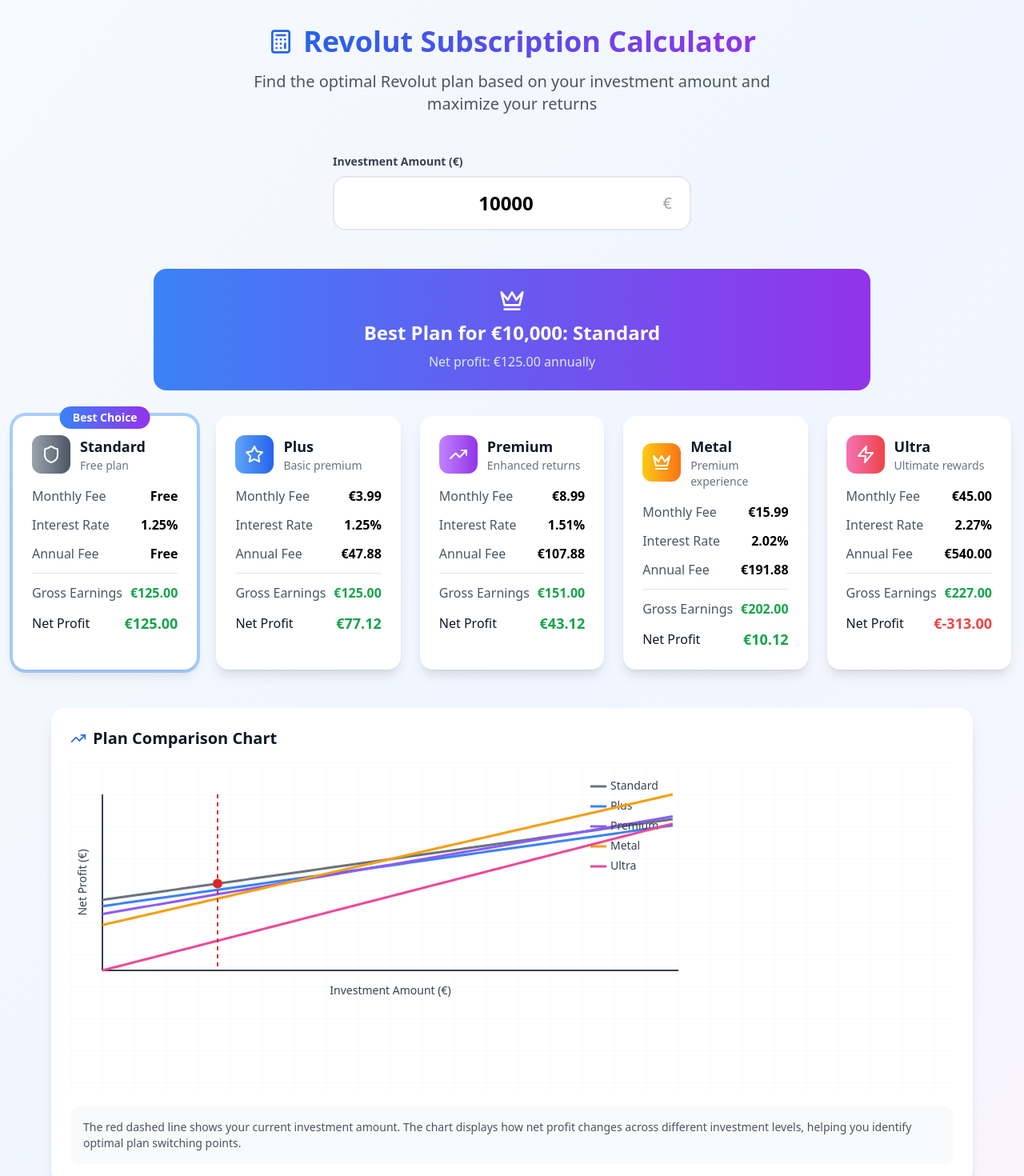
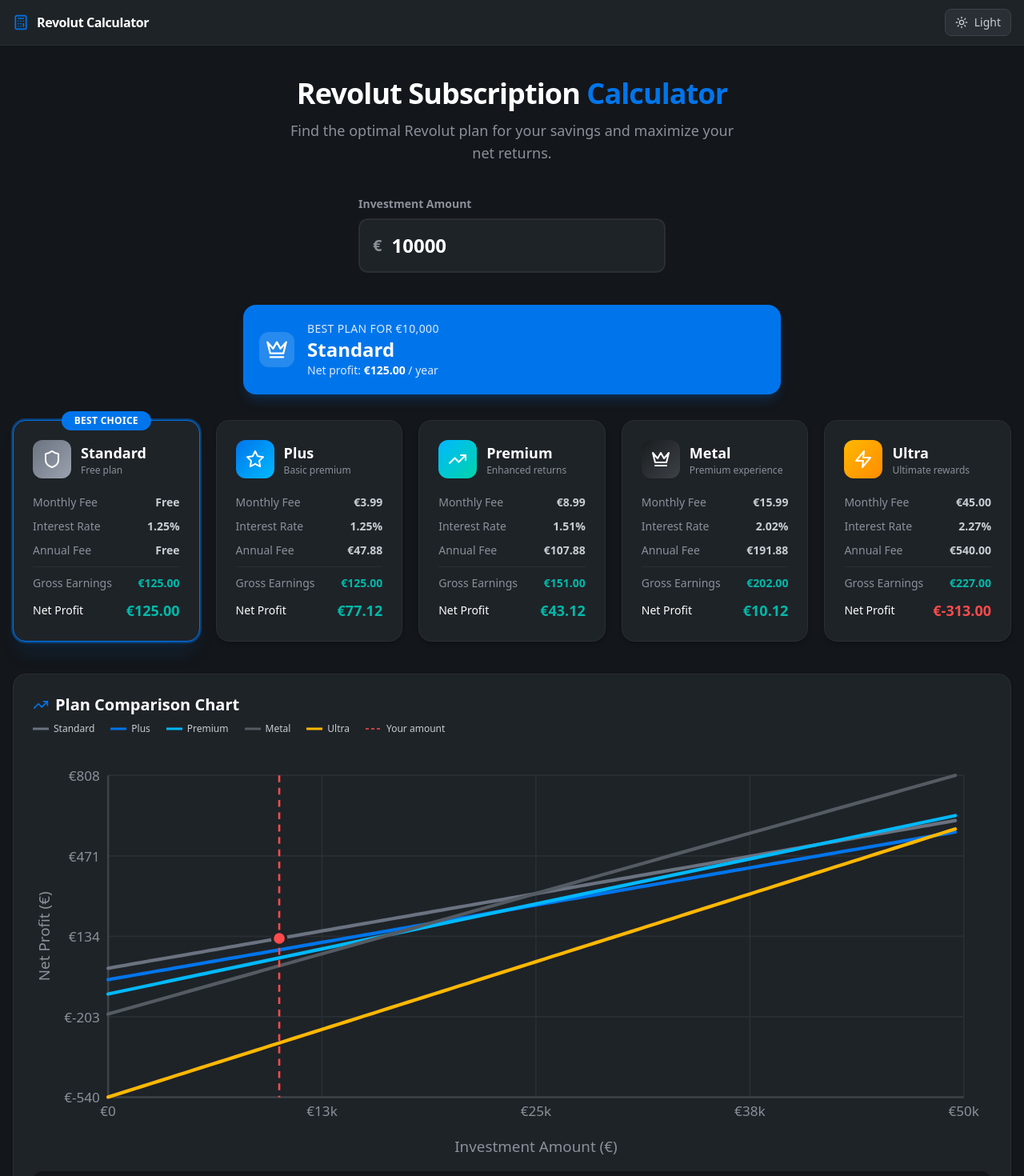
Before and after one commit to juanjecilla/revolut-interest-calculator-bolt, a React (Vite) app: page / in a window 1280 px wide. Shown: the top 1470 px of the page at 80% size. Built offline with nearby package versions, Linux system fonts and the light colour scheme.

Commit message:
Updated App.tsx

```diff
--- a/src/App.tsx
+++ b/src/App.tsx
@@ -1,12 +1,13 @@
-import React, { useState, useMemo } from 'react';
-import { TrendingUp, Calculator, Crown, Star, Zap, Shield } from 'lucide-react';
+import React, { useState, useMemo, useEffect } from 'react';
+import { TrendingUp, Calculator, Crown, Star, Zap, Shield, Sun, Moon } from 'lucide-react';
 
 interface Plan {
   name: string;
   monthlyFee: number;
   interestRate: number;
   icon: React.ReactNode;
-  color: string;
+  gradient: string;
+  accentColor: string;
   description: string;
 }
 
@@ -16,7 +17,8 @@ const plans: Plan[] = [
     monthlyFee: 0,
     interestRate: 1.25,
     icon: <Shield className="w-6 h-6" />,
-    color: 'from-gray-400 to-gray-600',
+    gradient: 'from-[#6B7280] to-[#9CA3AF]',
+    accentColor: '#6B7280',
     description: 'Free plan'
   },
   {
@@ -24,7 +26,8 @@ const plans: Plan[] = [
     monthlyFee: 3.99,
     interestRate: 1.25,
     icon: <Star className="w-6 h-6" />,
-    color: 'from-blue-400 to-blue-600',
+    gradient: 'from-[#0075EB] to-[#00B9FF]',
+    accentColor: '#0075EB',
     description: 'Basic premium'
   },
   {
@@ -32,7 +35,8 @@ const plans: Plan[] = [
     monthlyFee: 8.99,
     interestRate: 1.51,
     icon: <TrendingUp className="w-6 h-6" />,
-    color: 'from-purple-400 to-purple-600',
+    gradient: 'from-[#00B9FF] to-[#00D4AA]',
+    accentColor: '#00B9FF',
     description: 'Enhanced returns'
   },
   {
@@ -40,7 +44,8 @@ const plans: Plan[] = [
     monthlyFee: 15.99,
     interestRate: 2.02,
     icon: <Crown className="w-6 h-6" />,
-    color: 'from-yellow-400 to-orange-500',
+    gradient: 'from-[#191C1F] to-[#3D4247]',
+    accentColor: '#191C1F',
     description: 'Premium experience'
   },
   {
@@ -48,7 +53,8 @@ const plans: Plan[] = [
     monthlyFee: 45,
     interestRate: 2.27,
     icon: <Zap className="w-6 h-6" />,
-    color: 'from-pink-400 to-red-500',
+    gradient: 'from-[#FFB800] to-[#FF8C00]',
+    accentColor: '#FFB800',
     description: 'Ultimate rewards'
   }
 ];
@@ -65,65 +71,69 @@ function findBestPlan(amount: number): Plan {
   );
 }
 
-function PlanCard({ plan, amount, isBest }: { plan: Plan; amount: number; isBest: boolean }) {
+function PlanCard({ plan, amount, isBest, dark }: { plan: Plan; amount: number; isBest: boolean; dark: boolean }) {
   const grossEarnings = (amount * plan.interestRate) / 100;
   const annualFee = plan.monthlyFee * 12;
   const netProfit = grossEarnings - annualFee;
 
   return (
-    <div className={`relative p-6 rounded-2xl shadow-lg transition-all duration-300 transform hover:scale-105 ${
+    <div className={`relative p-6 rounded-2xl shadow-md transition-all duration-300 transform hover:scale-105 border ${
       isBest
-        ? 'bg-white ring-4 ring-blue-400 ring-opacity-50 shadow-2xl'
-        : 'bg-white hover:shadow-xl'
+        ? dark
+          ? 'bg-[#1E2328] border-[#0075EB] ring-2 ring-[#0075EB]/40 shadow-xl shadow-[#0075EB]/10'
+          : 'bg-white border-[#0075EB] ring-2 ring-[#0075EB]/30 shadow-xl shadow-[#0075EB]/10'
+        : dark
+          ? 'bg-[#1E2328] border-[#2A2F35] hover:shadow-lg hover:shadow-black/20'
+          : 'bg-white border-gray-100 hover:shadow-lg'
     }`}>
       {isBest && (
         <div className="absolute -top-3 left-1/2 transform -translate-x-1/2">
-          <div className="bg-gradient-to-r from-blue-500 to-purple-600 text-white px-4 py-1 rounded-full text-sm font-semibold">
+          <div className="bg-[#0075EB] text-white px-4 py-1 rounded-full text-xs font-semibold tracking-wide uppercase">
             Best Choice
           </div>
         </div>
       )}
 
-      <div className="flex items-center space-x-3 mb-4">
-        <div className={`p-3 rounded-xl bg-gradient-to-r ${plan.color} text-white`}>
+      <div className="flex items-center space-x-3 mb-5">
+        <div className={`p-3 rounded-xl bg-gradient-to-br ${plan.gradient} text-white shadow-sm`}>
           {plan.icon}
         </div>
         <div>
-          <h3 className="text-lg font-bold text-gray-900">{plan.name}</h3>
-          <p className="text-sm text-gray-500">{plan.description}</p>
+          <h3 className={`text-lg font-bold ${dark ? 'text-white' : 'text-[#191C1F]'}`}>{plan.name}</h3>
+          <p className={`text-xs ${dark ? 'text-[#8B9099]' : 'text-[#6B7280]'}`}>{plan.description}</p>
         </div>
       </div>
 
-      <div className="space-y-3">
+      <div className="space-y-2.5">
         <div className="flex justify-between items-center">
-          <span className="text-gray-600">Monthly Fee</span>
-          <span className="font-semibold">
+          <span className={`text-sm ${dark ? 'text-[#8B9099]' : 'text-[#6B7280]'}`}>Monthly Fee</span>
+          <span className={`text-sm font-semibold ${dark ? 'text-[#C8CDD3]' : 'text-[#191C1F]'}`}>
             {plan.monthlyFee === 0 ? 'Free' : `€${plan.monthlyFee.toFixed(2)}`}
           </span>
         </div>
 
         <div className="flex justify-between items-center">
-          <span className="text-gray-600">Interest Rate</span>
-          <span className="font-semibold">{plan.interestRate}%</span>
+          <span className={`text-sm ${dark ? 'text-[#8B9099]' : 'text-[#6B7280]'}`}>Interest Rate</span>
+          <span className={`text-sm font-semibold ${dark ? 'text-[#C8CDD3]' : 'text-[#191C1F]'}`}>{plan.interestRate}%</span>
         </div>
 
         <div className="flex justify-between items-center">
-          <span className="text-gray-600">Annual Fee</span>
-          <span className="font-semibold">
+          <span className={`text-sm ${dark ? 'text-[#8B9099]' : 'text-[#6B7280]'}`}>Annual Fee</span>
+          <span className={`text-sm font-semibold ${dark ? 'text-[#C8CDD3]' : 'text-[#191C1F]'}`}>
             {annualFee === 0 ? 'Free' : `€${annualFee.toFixed(2)}`}
           </span>
         </div>
 
-        <hr className="my-3" />
+        <hr className={`my-2 ${dark ? 'border-[#2A2F35]' : 'border-gray-100'}`} />
 
         <div className="flex justify-between items-center">
-          <span className="text-gray-600">Gross Earnings</span>
-          <span className="font-semibold text-green-600">€{grossEarnings.toFixed(2)}</span>
+          <span className={`text-sm ${dark ? 'text-[#8B9099]' : 'text-[#6B7280]'}`}>Gross Earnings</span>
+          <span className="text-sm font-semibold text-[#00B9A9]">€{grossEarnings.toFixed(2)}</span>
         </div>
 
         <div className="flex justify-between items-center">
-          <span className="text-gray-900 font-medium">Net Profit</span>
-          <span className={`font-bold text-lg ${netProfit >= 0 ? 'text-green-600' : 'text-red-500'}`}>
+          <span className={`text-sm font-medium ${dark ? 'text-white' : 'text-[#191C1F]'}`}>Net Profit</span>
+          <span className={`font-bold text-lg ${netProfit >= 0 ? 'text-[#00B9A9]' : 'text-[#FF4B4B]'}`}>
             €{netProfit.toFixed(2)}
           </span>
         </div>
@@ -132,7 +142,9 @@ function PlanCard({ plan, amount, isBest }: { plan: Plan; amount: number; isBest
   );
 }
 
-function ComparisonChart({ amount }: { amount: number }) {
+const PLAN_COLORS = ['#6B7280', '#0075EB', '#00B9FF', '#555B63', '#FFB800'];
+
+function ComparisonChart({ amount, dark }: { amount: number; dark: boolean }) {
   const maxAmount = Math.max(amount * 1.5, 50000);
   const points = 100;
   const step = maxAmount / points;
@@ -147,44 +159,105 @@ function ComparisonChart({ amount }: { amount: number }) {
 
   const maxProfit = Math.max(...chartData.map(d => Math.max(...d.profits)));
   const minProfit = Math.min(...chartData.map(d => Math.min(...d.profits)));
-  const profitRange = maxProfit - minProfit;
+  const profitRange = maxProfit - minProfit || 1;
 
   const svgHeight = 300;
-  const svgWidth = 800;
-  const padding = 40;
+  const svgWidth = 700;
+  const paddingLeft = 55;
+  const paddingRight = 20;
+  const paddingTop = 20;
+  const paddingBottom = 45;
 
   function getY(profit: number) {
-    return svgHeight - padding - ((profit - minProfit) / profitRange) * (svgHeight - 2 * padding);
+    return svgHeight - paddingBottom - ((profit - minProfit) / profitRange) * (svgHeight - paddingTop - paddingBottom);
   }
 
-  function getX(amount: number) {
-    return padding + (amount / maxAmount) * (svgWidth - 2 * padding);
+  function getX(amt: number) {
+    return paddingLeft + (amt / maxAmount) * (svgWidth - paddingLeft - paddingRight);
   }
 
+  const gridColor = dark ? '#2A2F35' : '#F1F5F9';
+  const axisColor = dark ? '#3D4247' : '#CBD5E1';
+  const labelColor = dark ? '#8B9099' : '#6B7280';
+
+  const yTicks = 5;
+  const yTickValues = Array.from({ length: yTicks }, (_, i) =>
+    minProfit + (i / (yTicks - 1)) * profitRange
+  );
+
+  const xTicks = 5;
+  const xTickValues = Array.from({ length: xTicks }, (_, i) =>
+    (i / (xTicks - 1)) * maxAmount
+  );
+
   return (
-    <div className="bg-white p-6 rounded-2xl shadow-lg">
-      <h3 className="text-xl font-bold text-gray-900 mb-4 flex items-center">
-        <TrendingUp className="w-5 h-5 mr-2 text-blue-600" />
+    <div className={`p-6 rounded-2xl shadow-md border ${dark ? 'bg-[#1E2328] border-[#2A2F35]' : 'bg-white border-gray-100'}`}>
+      <h3 className={`text-xl font-bold mb-2 flex items-center gap-2 ${dark ? 'text-white' : 'text-[#191C1F]'}`}>
+        <TrendingUp className="w-5 h-5 text-[#0075EB]" />
         Plan Comparison Chart
       </h3>
 
+      {/* Legend above chart */}
+      <div className="flex flex-wrap gap-x-5 gap-y-2 mb-4">
+        {plans.map((plan, i) => (
+          <div key={plan.name} className="flex items-center gap-1.5">
+            <svg width="20" height="10" className="flex-shrink-0">
+              <line x1="0" y1="5" x2="20" y2="5" stroke={PLAN_COLORS[i]} strokeWidth="3" strokeLinecap="round" />
+            </svg>
+            <span className={`text-xs font-medium ${dark ? 'text-[#C8CDD3]' : 'text-[#374151]'}`}>{plan.name}</span>
+          </div>
+        ))}
+        <div className="flex items-center gap-1.5">
+          <svg width="20" height="10" className="flex-shrink-0">
+            <line x1="0" y1="5" x2="20" y2="5" stroke="#FF4B4B" strokeWidth="1.5" strokeDasharray="4,3" />
+          </svg>
+          <span className={`text-xs font-medium ${dark ? 'text-[#C8CDD3]' : 'text-[#374151]'}`}>Your amount</span>
+        </div>
+      </div>
+
       <div className="overflow-x-auto">
-        <svg width={svgWidth} height={svgHeight} className="w-full h-auto">
-          {/* Grid lines */}
-          <defs>
-            <pattern id="grid" width="40" height="40" patternUnits="userSpaceOnUse">
-              <path d="M 40 0 L 0 0 0 40" fill="none" stroke="#f1f5f9" strokeWidth="1"/>
-            </pattern>
-          </defs>
-          <rect width="100%" height="100%" fill="url(#grid)" />
+        <svg width={svgWidth} height={svgHeight} className="w-full h-auto" viewBox={`0 0 ${svgWidth} ${svgHeight}`}>
+          {/* Horizontal grid lines */}
+          {yTickValues.map((val, i) => (
+            <g key={i}>
+              <line
+                x1={paddingLeft} y1={getY(val)}
+                x2={svgWidth - paddingRight} y2={getY(val)}
+                stroke={gridColor} strokeWidth="1"
+              />
+              <text
+                x={paddingLeft - 6} y={getY(val) + 4}
+                textAnchor="end" fontSize="10" fill={labelColor}
+              >
+                €{val >= 1000 ? `${(val / 1000).toFixed(1)}k` : val.toFixed(0)}
+              </text>
+            </g>
+          ))}
+
+          {/* Vertical grid lines */}
+          {xTickValues.map((val, i) => (
+            <g key={i}>
+              <line
+                x1={getX(val)} y1={paddingTop}
+                x2={getX(val)} y2={svgHeight - paddingBottom}
+                stroke={gridColor} strokeWidth="1"
+              />
+              <text
+                x={getX(val)} y={svgHeight - paddingBottom + 14}
+                textAnchor="middle" fontSize="10" fill={labelColor}
+              >
+                {val >= 1000 ? `€${(val / 1000).toFixed(0)}k` : `€${val.toFixed(0)}`}
+              </text>
+            </g>
+          ))}
 
           {/* Axes */}
-          <line x1={padding} y1={svgHeight - padding} x2={svgWidth - padding} y2={svgHeight - padding}
-                stroke="#374151" strokeWidth="2" />
-          <line x1={padding} y1={padding} x2={padding} y2={svgHeight - padding}
-                stroke="#374151" strokeWidth="2" />
+          <line x1={paddingLeft} y1={svgHeight - paddingBottom} x2={svgWidth - paddingRight} y2={svgHeight - paddingBottom}
+            stroke={axisColor} strokeWidth="1.5" />
+          <line x1={paddingLeft} y1={paddingTop} x2={paddingLeft} y2={svgHeight - paddingBottom}
+            stroke={axisColor} strokeWidth="1.5" />
 
-          {/* Plot lines for each plan */}
+          {/* Plan lines */}
           {plans.map((plan, planIndex) => {
             const pathData = chartData.map((point, i) => {
               const x = getX(point.amount);
@@ -192,59 +265,54 @@ function ComparisonChart({ amount }: { amount: number }) {
               return `${i === 0 ? 'M' : 'L'} ${x} ${y}`;
             }).join(' ');
 
-            const colors = ['#6b7280', '#3b82f6', '#8b5cf6', '#f59e0b', '#ec4899'];
-
             return (
-              <g key={plan.name}>
               <path
+                key={plan.name}
                 d={pathData}
                 fill="none"
-                  stroke={colors[planIndex]}
-                  strokeWidth="3"
-                  className="drop-shadow-sm"
+                stroke={PLAN_COLORS[planIndex]}
+                strokeWidth="2.5"
+                strokeLinejoin="round"
+                strokeLinecap="round"
               />
-                {/* Legend */}
-                <g transform={`translate(${svgWidth - 150}, ${20 + planIndex * 25})`}>
-                  <line x1="0" y1="10" x2="20" y2="10" stroke={colors[planIndex]} strokeWidth="3" />
-                  <text x="25" y="14" className="text-sm font-medium" fill="#374151">{plan.name}</text>
-                </g>
-              </g>
             );
           })}
 
           {/* Current amount indicator */}
           <line
-            x1={getX(amount)}
-            y1={padding}
-            x2={getX(amount)}
-            y2={svgHeight - padding}
-            stroke="#dc2626"
-            strokeWidth="2"
-            strokeDasharray="5,5"
+            x1={getX(amount)} y1={paddingTop}
+            x2={getX(amount)} y2={svgHeight - paddingBottom}
+            stroke="#FF4B4B" strokeWidth="1.5" strokeDasharray="5,4"
           />
           <circle
             cx={getX(amount)}
             cy={getY(calculateNetProfit(amount, findBestPlan(amount)))}
-            r="6"
-            fill="#dc2626"
+            r="5"
+            fill="#FF4B4B"
+            stroke={dark ? '#1E2328' : 'white'}
+            strokeWidth="2"
           />
 
           {/* Axis labels */}
-          <text x={svgWidth / 2} y={svgHeight - 10} textAnchor="middle" className="text-sm font-medium" fill="#374151">
+          <text
+            x={(paddingLeft + svgWidth - paddingRight) / 2}
+            y={svgHeight - 5}
+            textAnchor="middle" fontSize="11" fill={labelColor} fontWeight="500"
+          >
             Investment Amount (€)
           </text>
-          <text x="20" y={svgHeight / 2} textAnchor="middle" transform={`rotate(-90, 20, ${svgHeight / 2})`}
-                className="text-sm font-medium" fill="#374151">
+          <text
+            x={12} y={(paddingTop + svgHeight - paddingBottom) / 2}
+            textAnchor="middle" fontSize="11" fill={labelColor} fontWeight="500"
+            transform={`rotate(-90, 12, ${(paddingTop + svgHeight - paddingBottom) / 2})`}
+          >
             Net Profit (€)
           </text>
         </svg>
       </div>
 
-      <div className="mt-4 p-4 bg-gray-50 rounded-xl">
-        <p className="text-sm text-gray-600">
-          The red dashed line shows your current investment amount. The chart displays how net profit
-          changes across different investment levels, helping you identify optimal plan switching points.
-        </p>
+      <div className={`mt-4 p-3 rounded-xl text-sm ${dark ? 'bg-[#13161A] text-[#8B9099]' : 'bg-[#F8FAFC] text-[#6B7280]'}`}>
+        The red dashed line marks your current investment amount. The dot shows the best plan's net profit at that level.
       </div>
     </div>
   );
@@ -252,6 +320,11 @@ function ComparisonChart({ amount }: { amount: number }) {
 
 function App() {
   const [amount, setAmount] = useState<number>(10000);
+  const [dark, setDark] = useState<boolean>(true);
+
+  useEffect(() => {
+    document.documentElement.classList.toggle('dark', dark);
+  }, [dark]);
 
   const bestPlan = useMemo(() => findBestPlan(amount), [amount]);
 
@@ -260,28 +333,61 @@ function App() {
     setAmount(Math.max(0, value));
   };
 
+  const bg = dark ? 'bg-[#13161A]' : 'bg-[#F4F6F9]';
+  const cardBg = dark ? 'bg-[#1E2328]' : 'bg-white';
+  const textPrimary = dark ? 'text-white' : 'text-[#191C1F]';
+  const textSecondary = dark ? 'text-[#8B9099]' : 'text-[#6B7280]';
+  const border = dark ? 'border-[#2A2F35]' : 'border-gray-200';
+
   return (
-    <div className="min-h-screen bg-gradient-to-br from-slate-50 via-blue-50 to-purple-50">
-      <div className="container mx-auto px-4 py-8">
+    <div className={`min-h-screen ${bg} transition-colors duration-300`}>
+      {/* Top bar */}
+      <div className={`sticky top-0 z-10 ${cardBg} border-b ${border} shadow-sm`}>
+        <div className="max-w-7xl mx-auto px-4 h-14 flex items-center justify-between">
+          <div className="flex items-center gap-2.5">
+            <Calculator className="w-5 h-5 text-[#0075EB]" />
+            <span className={`font-bold text-base tracking-tight ${textPrimary}`}>
+              Revolut Calculator
+            </span>
+          </div>
+          <button
+            onClick={() => setDark(d => !d)}
+            aria-label="Toggle theme"
+            className={`flex items-center gap-2 px-3 py-1.5 rounded-lg text-sm font-medium border transition-all duration-200 ${
+              dark
+                ? 'bg-[#2A2F35] border-[#3D4247] text-[#C8CDD3] hover:bg-[#3D4247]'
+                : 'bg-gray-100 border-gray-200 text-[#374151] hover:bg-gray-200'
+            }`}
+          >
+            {dark ? <Sun className="w-4 h-4" /> : <Moon className="w-4 h-4" />}
+            {dark ? 'Light' : 'Dark'}
+          </button>
+        </div>
+      </div>
+
+      <div className="max-w-7xl mx-auto px-4 py-10">
         {/* Header */}
-        <div className="text-center mb-12">
-          <div className="flex items-center justify-center mb-4">
-            <Calculator className="w-8 h-8 text-blue-600 mr-3" />
-            <h1 className="text-4xl font-bold bg-gradient-to-r from-blue-600 to-purple-600 bg-clip-text text-transparent">
-              Revolut Subscription Calculator
+        <div className="text-center mb-10">
+          <h1 className={`text-4xl font-extrabold tracking-tight mb-3 ${textPrimary}`}>
+            Revolut Subscription
+            <span className="text-[#0075EB]"> Calculator</span>
           </h1>
-          </div>
-          <p className="text-xl text-gray-600 max-w-2xl mx-auto">
-            Find the optimal Revolut plan based on your investment amount and maximize your returns
+          <p className={`text-lg max-w-xl mx-auto ${textSecondary}`}>
+            Find the optimal Revolut plan for your savings and maximize your net returns.
           </p>
         </div>
 
         {/* Amount Input */}
-        <div className="max-w-md mx-auto mb-12">
-          <label htmlFor="amount" className="block text-sm font-semibold text-gray-700 mb-2">
-            Investment Amount (€)
+        <div className="max-w-sm mx-auto mb-10">
+          <label htmlFor="amount" className={`block text-sm font-semibold mb-2 ${textSecondary}`}>
+            Investment Amount
           </label>
-          <div className="relative">
+          <div className={`flex items-center rounded-xl border-2 transition-all duration-200 ${
+            dark
+              ? 'bg-[#1E2328] border-[#2A2F35] focus-within:border-[#0075EB]'
+              : 'bg-white border-gray-200 focus-within:border-[#0075EB]'
+          }`}>
+            <span className={`pl-4 text-xl font-bold select-none ${dark ? 'text-[#8B9099]' : 'text-[#6B7280]'}`}>€</span>
             <input
               id="amount"
               type="number"
@@ -289,68 +395,65 @@ function App() {
               onChange={handleAmountChange}
               min="0"
               step="100"
-              className="w-full px-6 py-4 text-2xl font-bold text-center rounded-2xl border-2 border-gray-200 focus:border-blue-500 focus:ring-4 focus:ring-blue-500 focus:ring-opacity-20 transition-all duration-200"
+              className={`flex-1 px-3 py-4 text-2xl font-bold bg-transparent outline-none [appearance:textfield] [&::-webkit-inner-spin-button]:appearance-none [&::-webkit-outer-spin-button]:appearance-none ${
+                dark ? 'text-white placeholder-[#3D4247]' : 'text-[#191C1F] placeholder-gray-300'
+              }`}
               placeholder="10000"
             />
-            <span className="absolute right-6 top-1/2 transform -translate-y-1/2 text-gray-400 text-xl">
-              €
-            </span>
           </div>
         </div>
 
-        {/* Best Plan Highlight */}
-        <div className="max-w-4xl mx-auto mb-8">
-          <div className="bg-gradient-to-r from-blue-500 to-purple-600 p-6 rounded-2xl text-white text-center">
-            <Crown className="w-8 h-8 mx-auto mb-2" />
-            <h2 className="text-2xl font-bold mb-2">
-              Best Plan for €{amount.toLocaleString()}: {bestPlan.name}
-            </h2>
-            <p className="text-blue-100">
-              Net profit: €{calculateNetProfit(amount, bestPlan).toFixed(2)} annually
+        {/* Best Plan Banner */}
+        <div className="max-w-2xl mx-auto mb-8">
+          <div className="bg-[#0075EB] rounded-2xl p-5 text-white flex items-center gap-4 shadow-lg shadow-[#0075EB]/20">
+            <div className="p-2 bg-white/15 rounded-xl">
+              <Crown className="w-7 h-7" />
+            </div>
+            <div>
+              <p className="text-sm text-blue-100 font-medium uppercase tracking-wide">Best Plan for €{amount.toLocaleString()}</p>
+              <p className="text-2xl font-bold">{bestPlan.name}</p>
+              <p className="text-blue-100 text-sm">
+                Net profit: <span className="font-semibold text-white">€{calculateNetProfit(amount, bestPlan).toFixed(2)}</span> / year
               </p>
+            </div>
           </div>
         </div>
 
         {/* Plan Cards */}
-        <div className="grid grid-cols-1 md:grid-cols-2 lg:grid-cols-3 xl:grid-cols-5 gap-6 max-w-7xl mx-auto mb-12">
+        <div className="grid grid-cols-1 md:grid-cols-2 lg:grid-cols-3 xl:grid-cols-5 gap-5 mb-10">
           {plans.map((plan) => (
             <PlanCard
               key={plan.name}
               plan={plan}
               amount={amount}
               isBest={plan.name === bestPlan.name}
+              dark={dark}
             />
           ))}
         </div>
 
         {/* Comparison Chart */}
-        <div className="max-w-6xl mx-auto mb-8">
-          <ComparisonChart amount={amount} />
+        <div className="mb-8">
+          <ComparisonChart amount={amount} dark={dark} />
         </div>
 
         {/* Footer */}
-        <div className="text-center text-gray-500 text-sm space-y-4">
-          {/* Ko-fi Support Button */}
+        <div className={`text-center space-y-4 ${textSecondary}`}>
           <div className="flex justify-center">
             <a
               href="https://ko-fi.com/juanjecilla"
               target="_blank"
               rel="noopener noreferrer"
-              className="inline-flex items-center px-6 py-3 bg-gradient-to-r from-red-500 to-pink-500 text-white font-semibold rounded-full hover:from-red-600 hover:to-pink-600 transition-all duration-300 transform hover:scale-105 shadow-lg hover:shadow-xl"
+              className="inline-flex items-center px-6 py-3 bg-[#FF5E5B] text-white font-semibold rounded-full hover:bg-[#e54e4b] transition-all duration-200 shadow-md hover:shadow-lg"
             >
-              <svg
-                className="w-5 h-5 mr-2"
-                viewBox="0 0 24 24"
-                fill="currentColor"
-              >
+              <svg className="w-5 h-5 mr-2" viewBox="0 0 24 24" fill="currentColor">
                 <path d="M23.881 8.948c-.773-4.085-4.859-4.593-4.859-4.593H.723c-.604 0-.679.798-.679.798s-.082 7.324-.033 11.596c.049 4.271 3.468 4.669 3.468 4.669s11.723.083 15.628.083c3.905 0 4.371-2.773 4.371-2.773s.729-4.751.373-9.78z"/>
               </svg>
               Support this project on Ko-fi
             </a>
           </div>
-          <p>
-            This calculator helps you compare Revolut subscription plans based on interest earnings.
-            Interest rates and fees are subject to change. Please verify current rates with Revolut.
+          <p className="text-sm max-w-lg mx-auto">
+            Interest rates and fees are subject to change. Please verify current rates with Revolut directly.
           </p>
         </div>
       </div>
```
Lines whose indentation alone changed are shown as unchanged.
